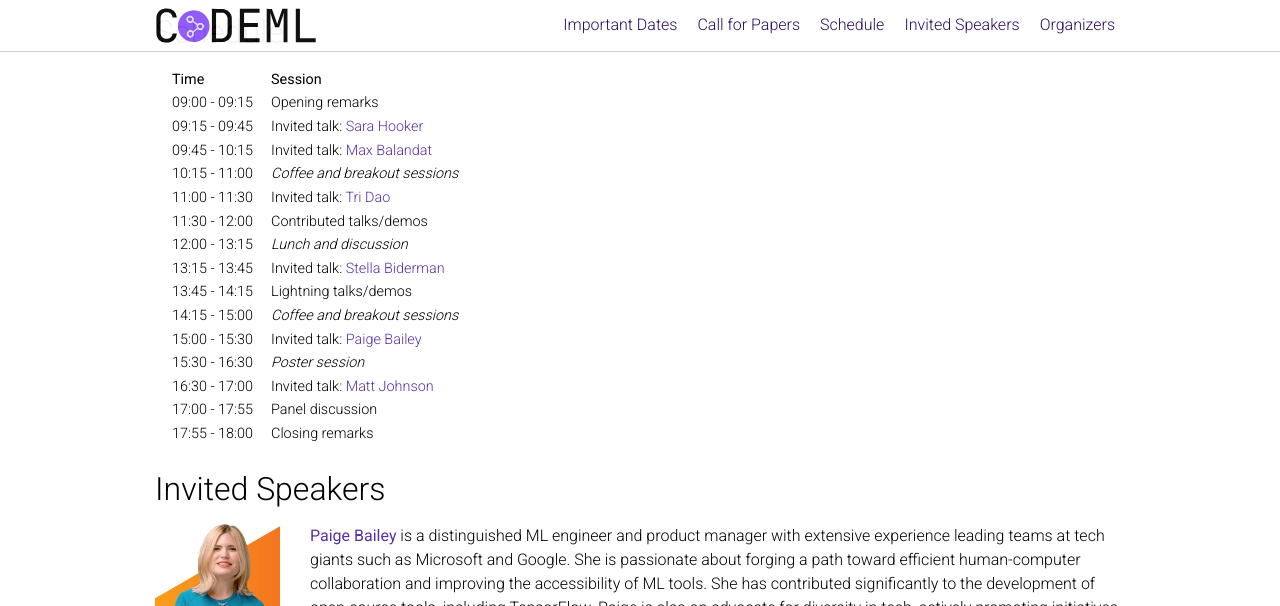
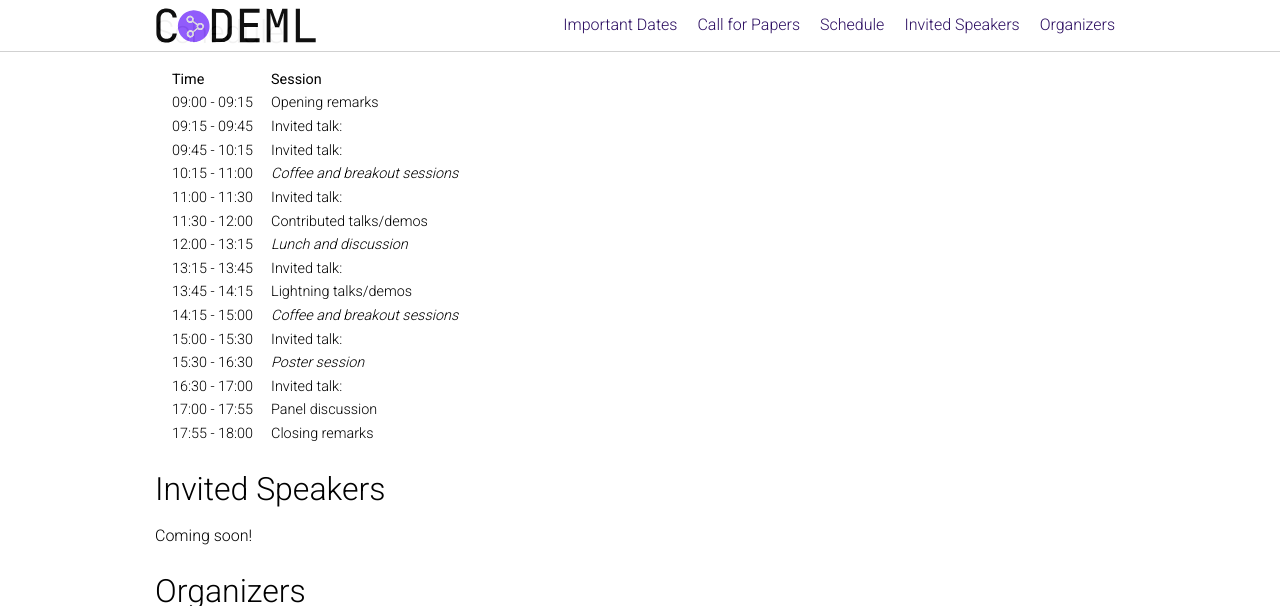
Before and after one commit to codeml-workshop/codeml2025, a Jekyll site: the page built from _pages/about.md, in a window 1280 px wide and 1400 px high, scrolled down 1361 px, cut to the strip 0-606 px from the top of the window. Built offline with Jekyll 4.4.1, drawn with Linux system fonts in a browser that asks for light colours; nearby versions of some CDN libraries; emoji names are drawn with the system emoji font; comment, search, counter and statistics services are not loaded; a style sheet for code colours, icons or effects is not loaded; some of the changed text lies outside the part shown.

Commit message:
removed speakers for now

```diff
--- a/_pages/about.md
+++ b/_pages/about.md
@@ -76,18 +76,18 @@ Authors may be asked to review other workshop submissions.
 <table>
 <tr><th>Time</th><th>Session</th></tr>
 <tr><td>09:00 - 09:15</td><td>Opening remarks</td></tr>
-<tr><td>09:15 - 09:45</td><td>Invited talk: <a href="#sara-hooker">Sara Hooker</a></td></tr>
-<tr><td>09:45 - 10:15</td><td>Invited talk: <a href="#max-balandat">Max Balandat</a></td></tr>
+<tr><td>09:15 - 09:45</td><td>Invited talk: <!--<a href="#sara-hooker">Sara Hooker</a></!--></td></tr>
+<tr><td>09:45 - 10:15</td><td>Invited talk: <!--<a href="#max-balandat">Max Balandat</a></!--></td></tr>
 <tr><td>10:15 - 11:00</td><td><em>Coffee and breakout sessions</em></td></tr>
-<tr><td>11:00 - 11:30</td><td>Invited talk: <a href="#tri-dao">Tri Dao</a></td></tr>
+<tr><td>11:00 - 11:30</td><td>Invited talk: <!--<a href="#tri-dao">Tri Dao</a></!--></td></tr>
 <tr><td>11:30 - 12:00</td><td>Contributed talks/demos</td></tr>
 <tr><td>12:00 - 13:15</td><td><em>Lunch and discussion</em></td></tr>
-<tr><td>13:15 - 13:45</td><td>Invited talk: <a href="#stella-biderman">Stella Biderman</a></td></tr>
+<tr><td>13:15 - 13:45</td><td>Invited talk: <!--<a href="#stella-biderman">Stella Biderman</a></!--></td></tr>
 <tr><td>13:45 - 14:15</td><td>Lightning talks/demos</td></tr>
 <tr><td>14:15 - 15:00</td><td><em>Coffee and breakout sessions</em></td></tr>
-<tr><td>15:00 - 15:30</td><td>Invited talk: <a href="#paige-bailey">Paige Bailey</a></td></tr>
+<tr><td>15:00 - 15:30</td><td>Invited talk: <!--<a href="#paige-bailey">Paige Bailey</a></!--></td></tr>
 <tr><td>15:30 - 16:30</td><td><em>Poster session</em></td></tr>
-<tr><td>16:30 - 17:00</td><td>Invited talk: <a href="#matt-johnson">Matt Johnson</a></td></tr>
+<tr><td>16:30 - 17:00</td><td>Invited talk: <!--<a href="#matt-johnson">Matt Johnson</a></!--></td></tr>
 <tr><td>17:00 - 17:55</td><td>Panel discussion</td></tr>
 <tr><td>17:55 - 18:00</td><td>Closing remarks</td></tr>
 </table>
@@ -95,7 +95,9 @@ Authors may be asked to review other workshop submissions.
 
 ## Invited Speakers
 
-<div class="row" id="paige-bailey">
+Coming soon!
+
+<!-- <div class="row" id="paige-bailey">
   <div class="col-md-12">
     <img class="speaker-pic" style="float:left;margin-right:30px;margin-bottom:15px" src="{{ "/assets/img/people/paige_bailey.jpg" | prepend:site.baseurl }}">
     <p><a href="https://webpaige.dev/"><b>Paige Bailey</b></a>
@@ -162,7 +164,7 @@ Authors may be asked to review other workshop submissions.
     He has made numerous contributions to numerical libraries used in machine learning.
     Matt was a founder and lead contributor of Autograd, a precursor to the widely popular JAX library, and now is a key contributor to JAX.</p>
   </div>
-</div>
+</div> -->
 
 ## Organizers
 
```
